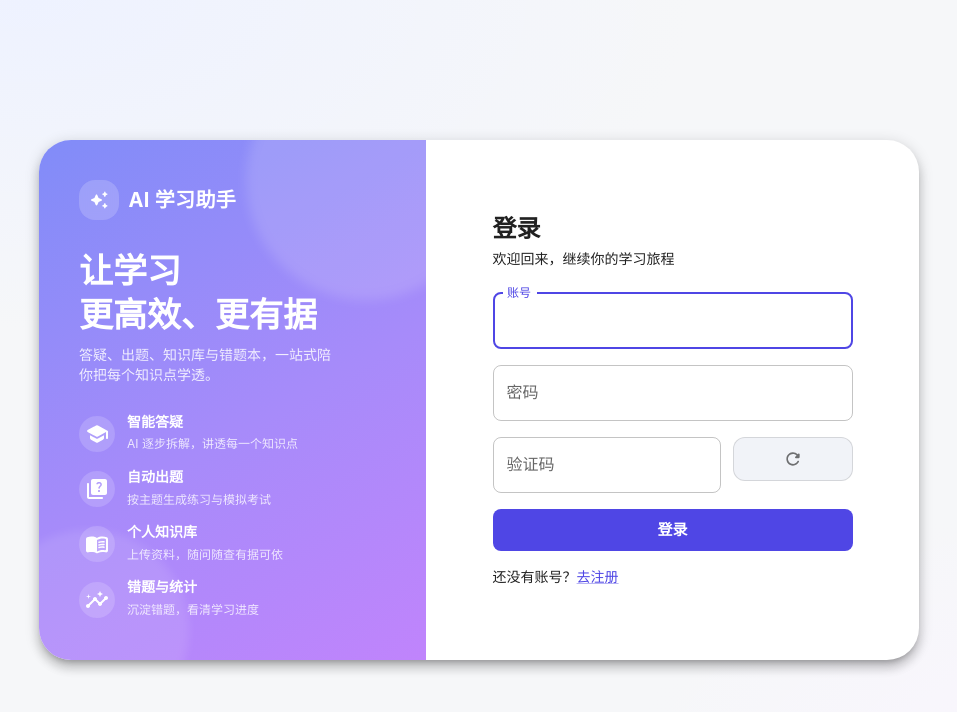
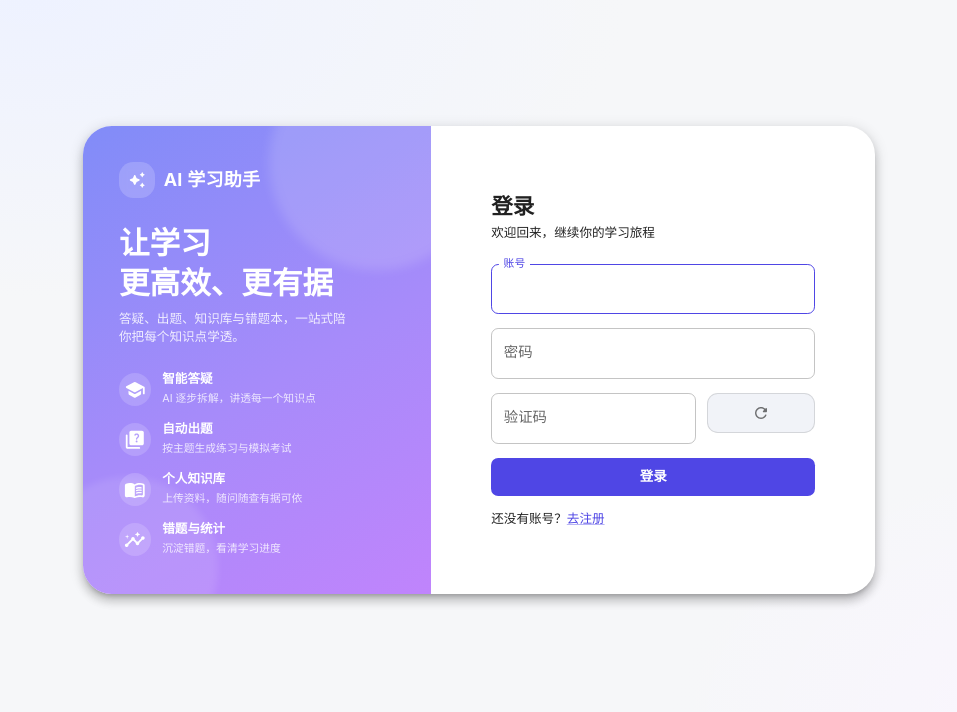
Before and after one commit to sumengnan/ai-learning-helper, a React (Vite) app in the folder web/: page /login in a window 1280 px wide. Shown: the top 712 px of the page, without its empty margins (161-1118 px from the left). Built offline with nearby package versions, Linux system fonts and the light colour scheme; no server answers.

Commit message:
style(web): 前端整体等比缩小到 90%（zoom），等价浏览器缩放 90%

```diff
--- a/web/src/index.css
+++ b/web/src/index.css
@@ -1 +1,4 @@
 html, body, #root { height: 100%; margin: 0; }
+/* 整体等比缩小到 90%，等价于浏览器缩放 100%→90%；zoom 按布局缩放，
+   不会像 transform:scale 那样留白或破坏 position:fixed 的侧边栏 */
+body { zoom: 0.9; }
```
